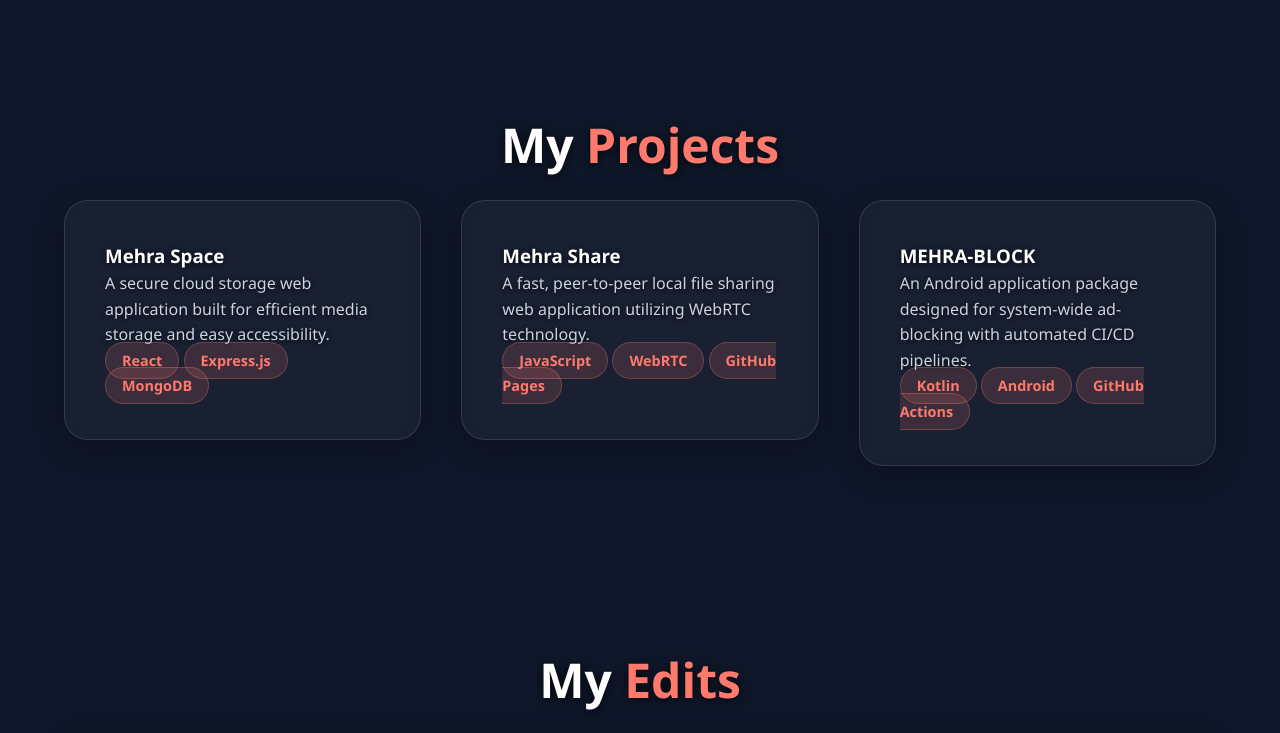
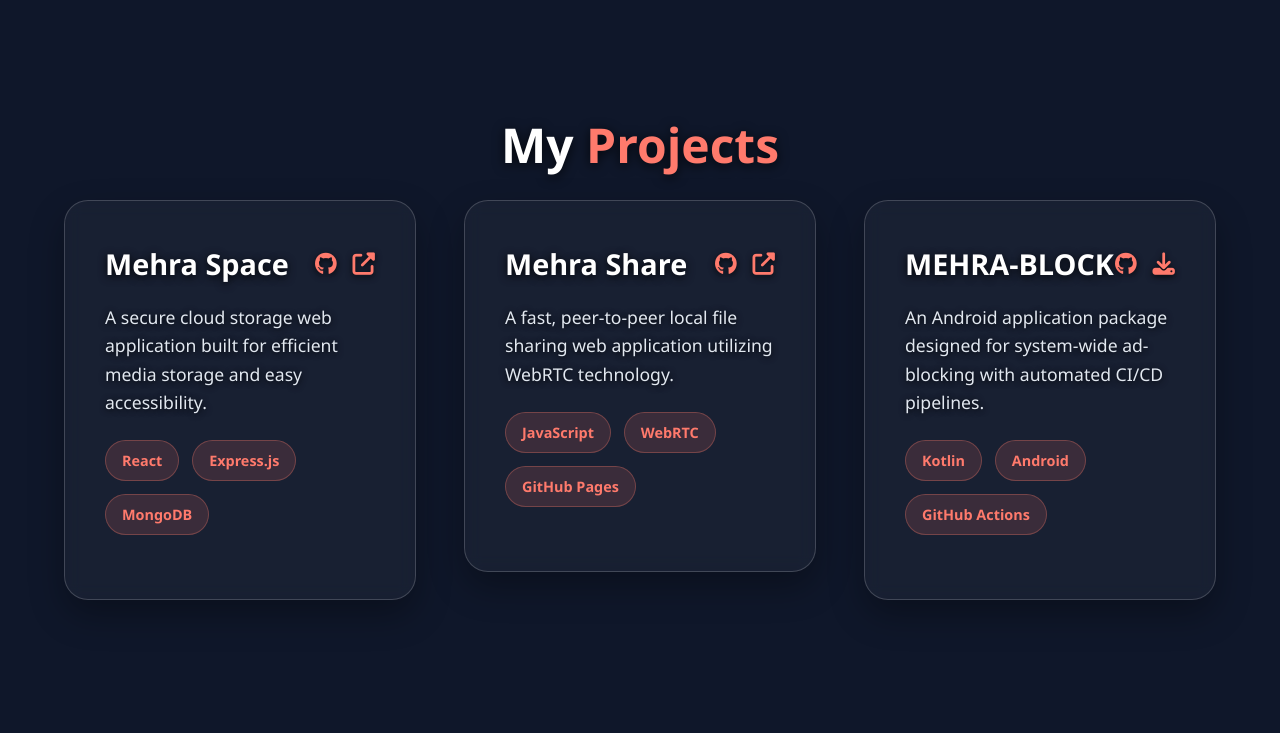
Before and after one commit to pushpendramehra2006-a11y/portfolio, a plain HTML site: page index.html in a window 1280 px wide. Shown: the part 1899-2632 px from the top of the page. Drawn offline with Linux system fonts and the light colour scheme.

Commit message:
Fixed project cards transparency and added clickable project icons

```diff
--- a/index.html
+++ b/index.html
@@ -57,7 +57,7 @@
         <!-- Technical Expertise Section -->
         <section id="skills" class="skills-section">
             <h2 class="section-title">Technical <span>Expertise</span></h2>
-            <p class="section-subtitle" style="text-align:center; margin-bottom: 3rem;">Comprehensive knowledge across the full software development lifecycle.</p>
+            <p class="section-subtitle" style="text-align:center; margin-bottom: 3rem; color: #cbd5e1; text-shadow: 0 1px 4px rgba(0,0,0,0.8);">Comprehensive knowledge across the full software development lifecycle.</p>
 
             <div class="skills-grid">
                 <div class="skill-category">
@@ -121,13 +121,21 @@
             <h2 class="section-title">My <span>Projects</span></h2>
             <div class="project-grid">
 
+                <!-- Project 1: Mehra Space -->
                 <div class="project-card">
                     <div class="project-info">
-                        <h3>Mehra Space</h3>
+                        <div class="project-header-flex">
+                            <h3>Mehra Space</h3>
+                            <div class="project-links">
+                                <a href="https://github.com/pushpendramehra2006-a11y" target="_blank" title="View Source"><i class="fab fa-github"></i></a>
+                                <a href="#" target="_blank" title="Live App"><i class="fas fa-external-link-alt"></i></a>
+                            </div>
+                        </div>
                         <p>A secure cloud storage web application built for efficient media storage and easy accessibility.</p>
                         <div class="tech-stack">
                             <span>React</span> <span>Express.js</span> <span>MongoDB</span>
                         </div>
+
                         <div class="project-tree">
                             <div class="tree-line">
                                 <div class="tree-node">
@@ -147,13 +155,21 @@
                     </div>
                 </div>
 
+                <!-- Project 2: Mehra Share -->
                 <div class="project-card">
                     <div class="project-info">
-                        <h3>Mehra Share</h3>
+                        <div class="project-header-flex">
+                            <h3>Mehra Share</h3>
+                            <div class="project-links">
+                                <a href="https://github.com/pushpendramehra2006-a11y" target="_blank" title="View Source"><i class="fab fa-github"></i></a>
+                                <a href="#" target="_blank" title="Live App"><i class="fas fa-external-link-alt"></i></a>
+                            </div>
+                        </div>
                         <p>A fast, peer-to-peer local file sharing web application utilizing WebRTC technology.</p>
                         <div class="tech-stack">
                             <span>JavaScript</span> <span>WebRTC</span> <span>GitHub Pages</span>
                         </div>
+
                         <div class="project-tree">
                             <div class="tree-line">
                                 <div class="tree-node">
@@ -173,13 +189,21 @@
                     </div>
                 </div>
 
+                <!-- Project 3: MEHRA-BLOCK -->
                 <div class="project-card">
                     <div class="project-info">
-                        <h3>MEHRA-BLOCK</h3>
+                        <div class="project-header-flex">
+                            <h3>MEHRA-BLOCK</h3>
+                            <div class="project-links">
+                                <a href="https://github.com/pushpendramehra2006-a11y" target="_blank" title="View Source"><i class="fab fa-github"></i></a>
+                                <a href="#" target="_blank" title="Download APK"><i class="fas fa-download"></i></a>
+                            </div>
+                        </div>
                         <p>An Android application package designed for system-wide ad-blocking with automated CI/CD pipelines.</p>
                         <div class="tech-stack">
                             <span>Kotlin</span> <span>Android</span> <span>GitHub Actions</span>
                         </div>
+
                         <div class="project-tree">
                             <div class="tree-line">
                                 <div class="tree-node">
--- a/style.css
+++ b/style.css
@@ -44,13 +44,13 @@
     width: 100%;
 }
 
-/* --- Navbar (Transparent Glass) --- */
+/* --- Navbar --- */
 header {
     position: fixed;
     width: 100%;
     top: 0;
     z-index: 1000;
-    background: rgba(255, 255, 255, 0.03); /* Extremely transparent */
+    background: rgba(255, 255, 255, 0.03);
     backdrop-filter: blur(10px);
     -webkit-backdrop-filter: blur(10px);
     border-bottom: 1px solid rgba(255, 255, 255, 0.1);
@@ -154,7 +154,7 @@
     box-shadow: var(--accent-glow);
 }
 
-/* --- HERO SECTION & TRUE TRANSPARENT GLASS --- */
+/* --- HERO SECTION & TRANSPARENT GLASS --- */
 .hero {
     display: flex;
     align-items: center;
@@ -166,7 +166,6 @@
 .hero-content {
     flex: 1;
     padding-right: 2rem;
-    /* Bilkul transparent frosted glass taaki piche ka video saaf dikhe */
     background: rgba(255, 255, 255, 0.05) !important;
     padding: 3rem;
     border-radius: 20px;
@@ -190,7 +189,6 @@
     line-height: 1.1;
     margin-bottom: 1.5rem;
     font-weight: 800;
-    /* Heavy shadow taaki kisi bhi video frame par text fat na lage */
     text-shadow: 0 2px 12px rgba(0, 0, 0, 0.95), 0 0 25px rgba(0, 0, 0, 0.6);
 }
 
@@ -205,6 +203,17 @@
     text-shadow: 0 1px 8px rgba(0, 0, 0, 0.9);
 }
 
+.typing-text::after {
+    content: '|';
+    color: var(--accent-color);
+    animation: blink 0.7s infinite;
+}
+
+@keyframes blink {
+    0%, 100% { opacity: 1; }
+    50% { opacity: 0; }
+}
+
 .hero-desc {
     font-size: 1.2rem;
     max-width: 600px;
@@ -212,6 +221,7 @@
     color: #e2e8f0;
     text-shadow: 0 1px 8px rgba(0, 0, 0, 0.95);
 }
+
 .hero-image {
     flex: 1;
     display: flex;
@@ -258,15 +268,14 @@
 /* --- Transparent Cards for Skills, Projects & Edits --- */
 .skills-section, .edits-section { background: transparent !important; }
 
-.skills-grid, .project-grid {
+.skills-grid {
     display: grid;
+    grid-template-columns: repeat(auto-fit, minmax(280px, 1fr));
     gap: 2.5rem;
 }
-.skills-grid { grid-template-columns: repeat(auto-fit, minmax(280px, 1fr)); }
-.project-grid { grid-template-columns: repeat(auto-fit, minmax(350px, 1fr)); align-items: start; }
 
-.skill-category, .project-card, .featured-video-card, .yt-channel-card, .contact {
-    background: rgba(255, 255, 255, 0.04) !important; /* Fully Transparent Glass */
+.skill-category, .featured-video-card, .yt-channel-card, .contact {
+    background: rgba(255, 255, 255, 0.04) !important;
     backdrop-filter: blur(8px);
     -webkit-backdrop-filter: blur(8px);
     border: 1px solid rgba(255, 255, 255, 0.12) !important;
@@ -275,15 +284,15 @@
     transition: transform 0.4s ease, border-color 0.4s ease;
 }
 
-.skill-category:hover, .project-card:hover, .featured-video-card:hover {
+.skill-category:hover, .featured-video-card:hover {
     transform: translateY(-8px);
     border-color: rgba(255, 122, 108, 0.4) !important;
 }
 
 .skill-category { padding: 2.5rem 2rem; }
 .skill-icon { font-size: 2.5rem; color: var(--accent-color); margin-bottom: 1.5rem; }
-.skill-category h3, .project-card h3, .video-info h3, .yt-info h3 { color: #ffffff; text-shadow: 0 1px 5px rgba(0,0,0,0.8); }
-.skill-category p, .project-card p, .video-info p, .yt-stats, .yt-bio { color: #cbd5e1; text-shadow: 0 1px 4px rgba(0,0,0,0.8); }
+.skill-category h3, .video-info h3, .yt-info h3 { color: #ffffff; text-shadow: 0 1px 5px rgba(0,0,0,0.8); }
+.skill-category p, .video-info p, .yt-stats, .yt-bio { color: #cbd5e1; text-shadow: 0 1px 4px rgba(0,0,0,0.8); }
 
 .skill-tags span {
     background: rgba(255, 255, 255, 0.06);
@@ -295,6 +304,77 @@
     font-weight: 500;
 }
 
+/* --- Projects Section Fixed Styling --- */
+.project-grid {
+    display: grid;
+    grid-template-columns: repeat(auto-fit, minmax(350px, 1fr));
+    gap: 3rem;
+    align-items: start;
+}
+
+.project-card {
+    background: rgba(255, 255, 255, 0.04) !important;
+    backdrop-filter: blur(8px);
+    -webkit-backdrop-filter: blur(8px);
+    border: 1px solid rgba(255, 255, 255, 0.18) !important;
+    box-shadow: 0 15px 35px rgba(0, 0, 0, 0.3) !important;
+    border-radius: 24px;
+    padding: 2.5rem;
+    transition: all 0.4s ease;
+}
+
+.project-card:hover {
+    transform: translateY(-12px);
+    border-color: rgba(255, 122, 108, 0.4) !important;
+    box-shadow: 0 20px 40px rgba(0, 0, 0, 0.5) !important;
+}
+
+.project-header-flex {
+    display: flex;
+    justify-content: space-between;
+    align-items: center;
+    margin-bottom: 1rem;
+}
+
+.project-card h3 {
+    font-size: 1.8rem;
+    color: #ffffff;
+    font-weight: 800;
+    text-shadow: 0 2px 8px rgba(0, 0, 0, 0.9);
+    margin: 0;
+}
+
+.project-links {
+    display: flex;
+    gap: 1rem;
+}
+
+.project-links a {
+    color: var(--accent-color);
+    font-size: 1.4rem;
+    transition: transform 0.3s ease, color 0.3s ease;
+    text-shadow: 0 2px 6px rgba(0, 0, 0, 0.8);
+}
+
+.project-links a:hover {
+    transform: scale(1.2);
+    color: #ffffff;
+}
+
+.project-card p {
+    color: #e2e8f0;
+    margin-bottom: 1.5rem;
+    font-size: 1.1rem;
+    text-shadow: 0 1px 6px rgba(0, 0, 0, 0.9);
+}
+
+.tech-stack {
+    display: flex;
+    flex-wrap: wrap;
+    gap: 0.8rem;
+    margin-bottom: 1.5rem;
+}
+
 .tech-stack span {
     background: rgba(255, 122, 108, 0.15);
     color: var(--accent-color);
@@ -304,8 +384,6 @@
     font-weight: 600;
     border: 1px solid rgba(255, 122, 108, 0.3);
 }
-
-.project-card { padding: 2.5rem; }
 
 .project-tree {
     max-height: 0;
```
